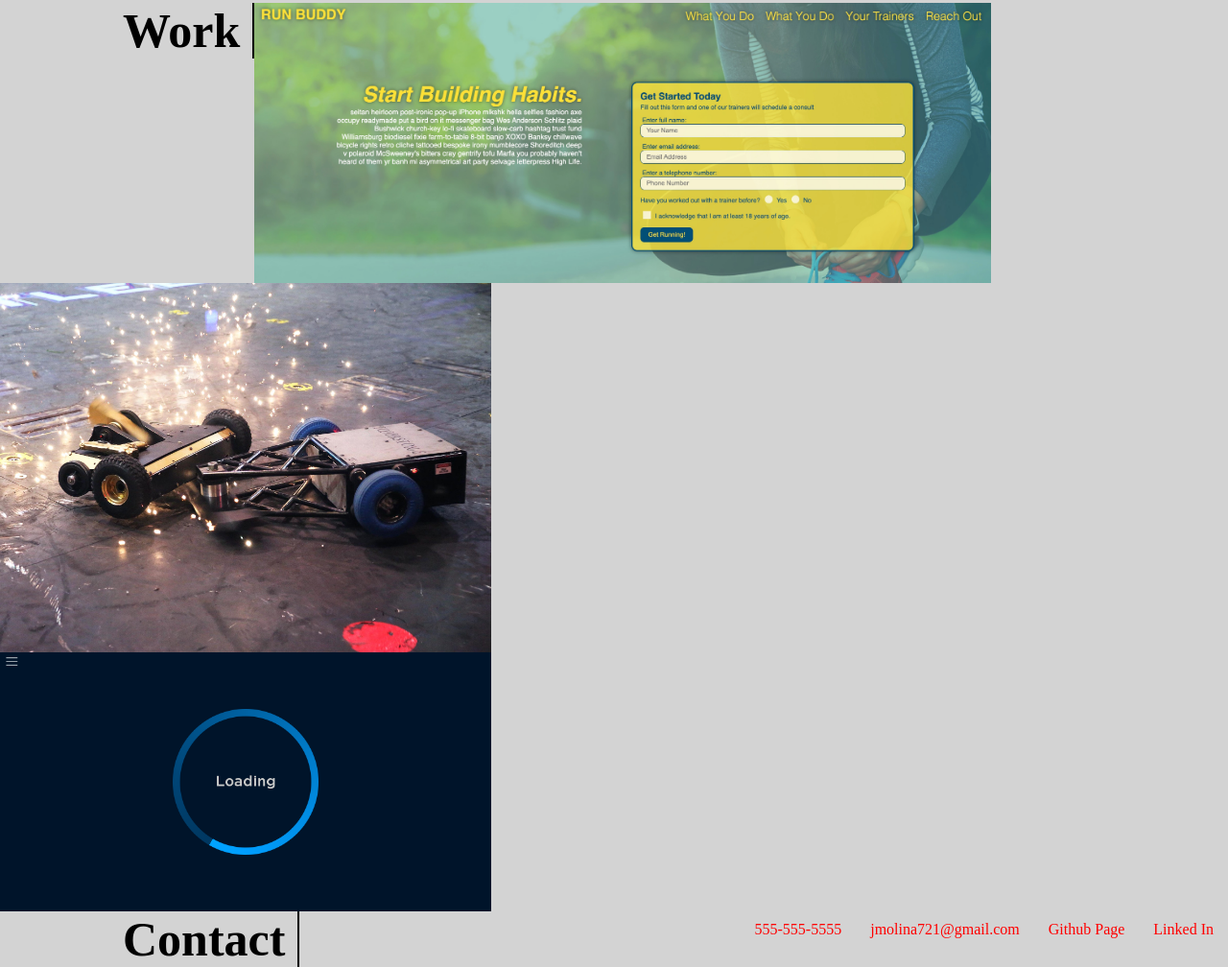
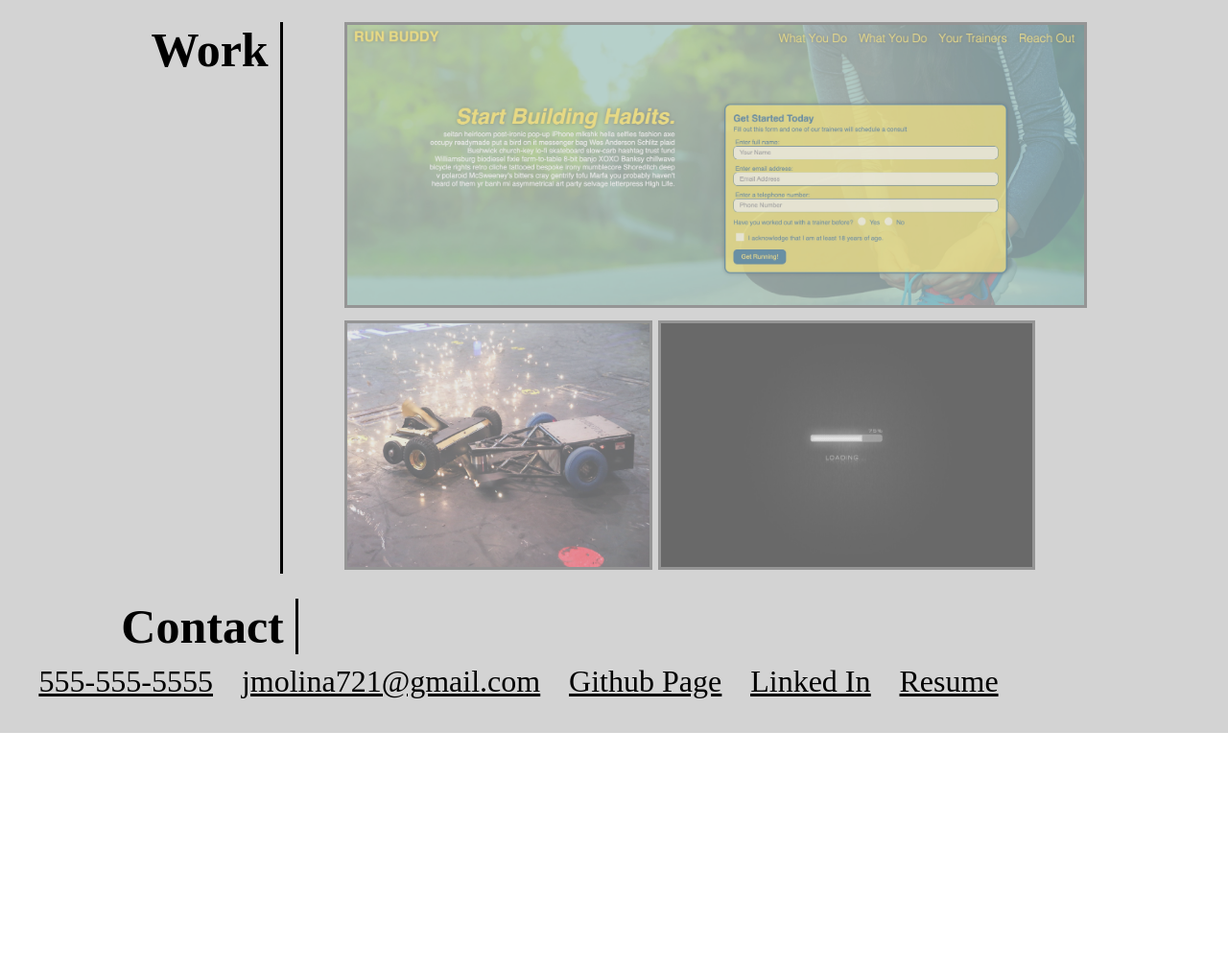
Before and after one commit to jmol721/Jose-Molina-Project-2, a plain HTML site: page index.html in a window 1280 px wide. Shown: the part 572-1580 px from the top of the page at 96% size. After the commit the page ends 1336 px from the top, so only its background shows below. Drawn offline with Linux system fonts and the light colour scheme.

Commit message:
majority of project

```diff
--- a/assets/style.css
+++ b/assets/style.css
@@ -5,7 +5,7 @@
 }
 
 header {
-    padding: 10px 20px;
+    padding: 20px 20px;
     background-color: #686868;
     display: flex;
     justify-content: space-between;
@@ -18,6 +18,7 @@ header {
 header h1 {
     font-size: 40px;
     text-align: center;
+    background-color: #d3d3d3;
 }
 
 header a {
@@ -31,6 +32,7 @@ header nav ul {
     justify-content: space-between;
     list-style: none;
     align-items: center;
+    text-decoration: underline;
 }
 
 header nav ul li a {
@@ -58,11 +60,24 @@ header nav ul li a {
 
 .main-body h2 {
     float: left;
-    border-right: 2px solid black;
+    border-right: 3px solid black;
     padding-right: 1%;
     font-size: 50px;
     text-align: right;
     margin-left: 10%
+}
+
+.work {
+    display: flex;
+}
+
+.work h2 {
+    float: left;
+    border-right: 3px solid black;
+    padding-right: 1%;
+    font-size: 50px;
+    text-align: right;
+    margin-left: 12.3%
 }
 
 .main-body-text {
@@ -76,22 +91,49 @@ header nav ul li a {
     display: flex;
 }
 
+.work-container {
+    margin-left: 5%;
+}
+
+.work-container-2 {
+    margin-right: 5%;
+    display: flex;
+    flex-direction: row;
+    padding-top: 1%;
+    padding-right: 147px;
+}
+
 .run-buddy img {
-    width: 60%;
+    width: 84%;
     height: auto;
-    display: flex;
+    border: 3px solid #585858;
+    opacity: 0.5;
+}
+
+.run-buddy img:hover {
+    opacity: 1;
 }
 
 .robot-gladiators img {
-    width: 40%;
-    height: auto;
-    display: flex;
+    width: 98%;
+    height: 260px;
+    border: 3px solid #585858;
+    opacity: 0.5;
+}
+
+.robot-gladiators img:hover {
+    opacity: 1;
 }
 
 .loading-screen img {
-    width: 40%;
-    height: auto;
-    display: flex;
+    width: 98%;
+    height: 260px;
+    border: 3px solid #585858;
+    opacity: 0.5;
+}
+
+.loading-screen img:hover {
+    opacity: 1;
 }
 
 .contact {
@@ -99,17 +141,34 @@ header nav ul li a {
     display: flex;
     justify-content: space-between;
     flex-wrap: wrap;
+    padding: 2%;
+}
+
+.contact h2 {
+    float: left;
+    border-right: 3px solid black;
+    padding-right: 1%;
+    font-size: 50px;
+    text-align: right;
+    margin-left: 8.2%
 }
 
 .contact ul {
-    color: red;
+    color: black;
     list-style: none;
     display: flex;
     flex-wrap: wrap;
     justify-content: space-between;
+    font-size: xx-large;
+    text-decoration: underline;
+    align-items: left;
 }
 
 .contact li {
     padding: 10px 15px;
     justify-content: space-between;
 }
+
+.contact li a {
+    color: black;
+}
--- a/index.html
+++ b/index.html
@@ -60,19 +60,25 @@
         </div>
 
         <!-- Work -->
-        <div id="work">
+        <div id="work" class="work">
             <h2>Work</h2>
+            <div class="work-container">
                 <div class="run-buddy">
-                    <img src="./assets/images/RunBuddy.jpg" alt="run buddy homescreen">
+                    <p><a href="file:///Users/Molina/Desktop/projects/run-buddy/index.html#what-we-do">
+                        <img src="./assets/images/RunBuddy.jpg" alt="run buddy homescreen">
+                    </a></p>
                 </div>
-
-                <div class="robot-gladiators">
-                    <img src="./assets/images/batttlerobots.jpeg" alt="robots fighting each other">
+                <div class="work-container-2">
+                    <div class="robot-gladiators">
+                        <p><a href="file:///Users/Molina/dev/robot-gladiators/index.html">
+                            <img src="./assets/images/batttlerobots.jpeg" alt="robots fighting each other">
+                        </a></p>
+                    </div>
+                    <div class="loading-screen">
+                        <img src="./assets/images/Loadingscreen.jpeg" alt="loading screen">
+                    </div>
                 </div>
-
-                <div class="loading-screen">
-                    <img src="./assets/images/Loadingscreen.png" alt="loading screen">
-                </div>
+            </div>
         </div>
 
         <!-- Contact -->
@@ -81,16 +87,19 @@
                 <nav>
                     <ul>
                         <li>
-                            555-555-5555
+                            <a href="tel.555.555.555">555-555-5555</a>
                         </li>
                         <li>
-                            jmolina721@gmail.com
+                            <a href="mailto://jmolina721@gmail.com">jmolina721@gmail.com</a>
                         </li>
                         <li>
-                            Github Page
+                            <a href="https://github.com/jmol721">Github Page</a>
                         </li>
                         <li>
-                            Linked In
+                            <a href="https://www.linkedin.com/in/jose-molina-845a01209/">Linked In</a>
+                        </li>
+                        <li>
+                            Resume
                         </li>
                     </ul>
                 </nav>
```
Also changed, not shown: assets/images/Loadingscreen.jpeg (added), assets/images/Loadingscreen.jpg (renamed from assets/images/Loadingscreen.png).
